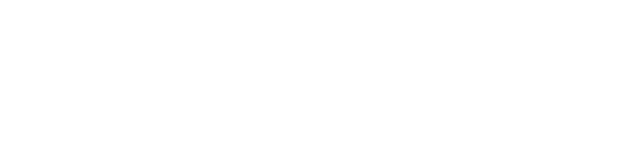
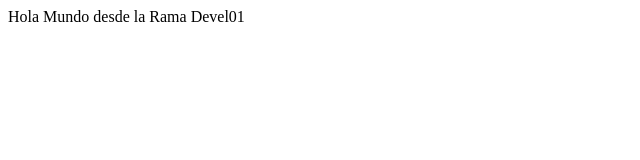
Before and after one commit to javiexpo/git-test, a plain HTML site: page index.html in a window 1280 px wide. Shown: the whole page, without its empty margins (0-640 px from the left). Drawn offline with Linux system fonts and the light colour scheme; files that its build step writes are made by us from their sources.

Commit message:
Agregamos el div con el Hola mundo

```diff
--- a/index.html
+++ b/index.html
@@ -7,6 +7,9 @@
         <link href="css/style.css" rel="stylesheet">
     </head>
     <body>
+        <div>
+            Hola Mundo desde la Rama Devel01
+        </div>
 
     </body>
 </html>
```
